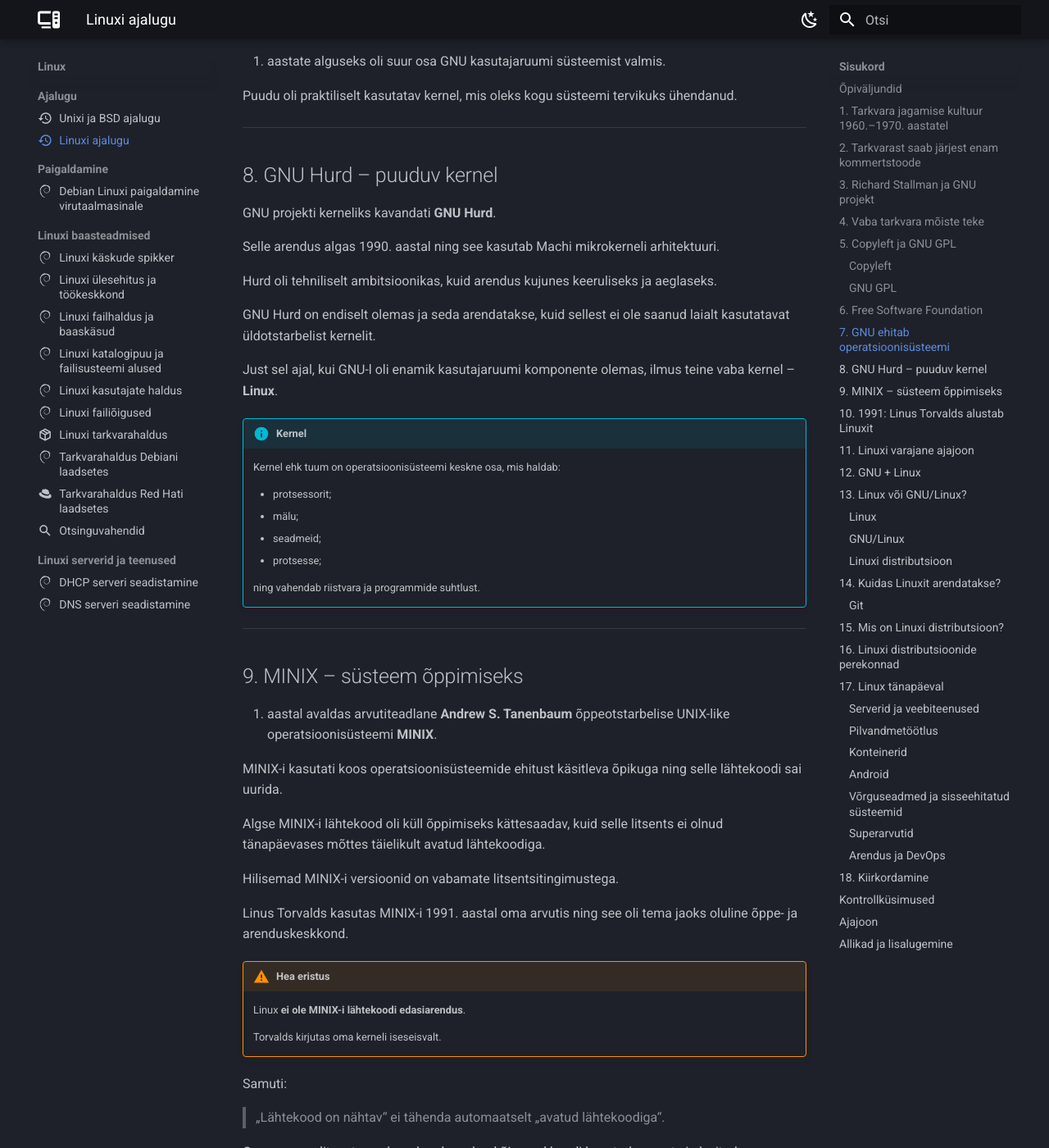
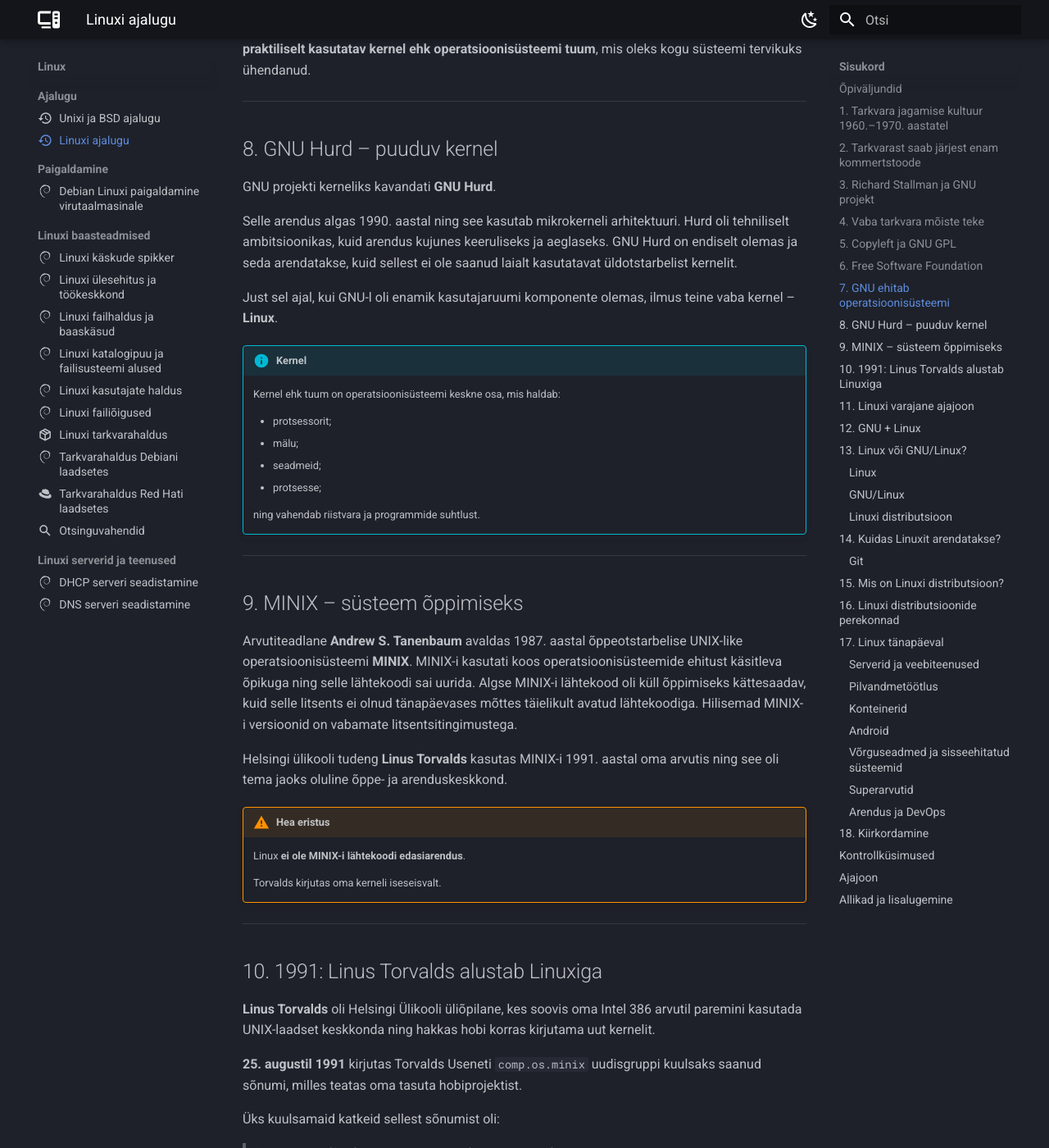
Before and after one commit to priitpaap/priitpaap.github.io, an MkDocs documentation site: the page built from docs/linux/linuxi-ajalugu.md, in a window 1280 px wide and 1400 px high, scrolled down 6706 px. Shown: the whole window at 82% size. Built offline with MkDocs 1.6.1 and Material for MkDocs 9.7.7, drawn with Linux system fonts in a browser that asks for light colours; some of the changed text lies outside the part shown.

Commit message:
Uuendatud linuxi-ajalugu.md

```diff
--- a/docs/linux/linuxi-ajalugu.md
+++ b/docs/linux/linuxi-ajalugu.md
@@ -158,11 +158,11 @@
 
 Selle probleemi lahendamiseks kasutas GNU projekt **copyleft'i** põhimõtet.
 
-### Copyleft
+**Copyleft**
 
 Copyleft kasutab autoriõigust selleks, et säilitada tarkvara kasutajate vabadused ka programmi edasi levitamisel.
 
-### GNU GPL
+**GNU GPL**
 
 **GNU General Public License (GPL)** on üks tuntumaid copyleft-litsentse.
 
@@ -227,9 +227,7 @@
 | **Bash** | laialt kasutatav shell |
 | **GNU Coreutils** | põhikäsud, näiteks `ls`, `cp`, `mv`, `rm`, `cat` |
 
-1990. aastate alguseks oli suur osa GNU kasutajaruumi süsteemist valmis.
-
-Puudu oli praktiliselt kasutatav kernel, mis oleks kogu süsteemi tervikuks ühendanud.
+1990-ndate aastate alguseks oli suur osa GNU kasutajaruumi süsteemist valmis. **Puudu oli praktiliselt kasutatav kernel ehk operatsioonisüsteemi tuum**, mis oleks kogu süsteemi tervikuks ühendanud.
 
 ---
 
@@ -237,11 +235,7 @@
 
 GNU projekti kerneliks kavandati **GNU Hurd**.
 
-Selle arendus algas 1990. aastal ning see kasutab Machi mikrokerneli arhitektuuri.
-
-Hurd oli tehniliselt ambitsioonikas, kuid arendus kujunes keeruliseks ja aeglaseks.
-
-GNU Hurd on endiselt olemas ja seda arendatakse, kuid sellest ei ole saanud laialt kasutatavat üldotstarbelist kernelit.
+Selle arendus algas 1990. aastal ning see kasutab mikrokerneli arhitektuuri. Hurd oli tehniliselt ambitsioonikas, kuid arendus kujunes keeruliseks ja aeglaseks. GNU Hurd on endiselt olemas ja seda arendatakse, kuid sellest ei ole saanud laialt kasutatavat üldotstarbelist kernelit.
 
 Just sel ajal, kui GNU-l oli enamik kasutajaruumi komponente olemas, ilmus teine vaba kernel – **Linux**.
 
@@ -259,36 +253,22 @@
 
 ## 9. MINIX – süsteem õppimiseks
 
-1987. aastal avaldas arvutiteadlane **Andrew S. Tanenbaum** õppeotstarbelise UNIX-like operatsioonisüsteemi **MINIX**.
+Arvutiteadlane **Andrew S. Tanenbaum** avaldas 1987. aastal õppeotstarbelise UNIX-like operatsioonisüsteemi **MINIX**. MINIX-i kasutati koos operatsioonisüsteemide ehitust käsitleva õpikuga ning selle lähtekoodi sai uurida. Algse MINIX-i lähtekood oli küll õppimiseks kättesaadav, kuid selle litsents ei olnud tänapäevases mõttes täielikult avatud lähtekoodiga. Hilisemad MINIX-i versioonid on vabamate litsentsitingimustega.
 
-MINIX-i kasutati koos operatsioonisüsteemide ehitust käsitleva õpikuga ning selle lähtekoodi sai uurida.
-
-Algse MINIX-i lähtekood oli küll õppimiseks kättesaadav, kuid selle litsents ei olnud tänapäevases mõttes täielikult avatud lähtekoodiga.
-
-Hilisemad MINIX-i versioonid on vabamate litsentsitingimustega.
-
-Linus Torvalds kasutas MINIX-i 1991. aastal oma arvutis ning see oli tema jaoks oluline õppe- ja arenduskeskkond.
+Helsingi ülikooli tudeng **Linus Torvalds** kasutas MINIX-i 1991. aastal oma arvutis ning see oli tema jaoks oluline õppe- ja arenduskeskkond.
 
 !!! warning "Hea eristus"
     Linux **ei ole MINIX-i lähtekoodi edasiarendus**.
 
     Torvalds kirjutas oma kerneli iseseisvalt.
 
-Samuti:
-
-> „Lähtekood on nähtav“ ei tähenda automaatselt „avatud lähtekoodiga“.
-
-Open-source litsents peab andma ka selged õigused koodi kasutada, muuta ja levitada.
-
 ---
 
-## 10. 1991: Linus Torvalds alustab Linuxit
+## 10. 1991: Linus Torvalds alustab Linuxiga
 
-1991. aastal oli **Linus Torvalds** Helsingi Ülikooli üliõpilane.
+**Linus Torvalds** oli Helsingi Ülikooli üliõpilane, kes soovis oma Intel 386 arvutil paremini kasutada UNIX-laadset keskkonda ning hakkas hobi korras kirjutama uut kernelit.
 
-Ta soovis oma Intel 386 arvutil paremini kasutada UNIX-laadset keskkonda ning hakkas hobi korras kirjutama uut kernelit.
-
-25. augustil 1991 kirjutas Torvalds Useneti `comp.os.minix` uudisgruppi kuulsaks saanud sõnumi, milles teatas oma tasuta hobiprojektist.
+**25. augustil 1991** kirjutas Torvalds Useneti `comp.os.minix` uudisgruppi kuulsaks saanud sõnumi, milles teatas oma tasuta hobiprojektist.
 
 Üks kuulsamaid katkeid sellest sõnumist oli:
 
@@ -298,18 +278,15 @@
 
 Esimesed versioonid olid väga piiratud, kuid projekt äratas kiiresti teiste arendajate huvi.
 
-Internet võimaldas:
+Internet võimaldas kiiresti jagada:
 
 - lähtekoodi;
 - parandusi;
 - ideid
 
-kiiresti jagada.
-
 ![linus torvalds](assets/linuxi-ajalugu/linus-torvalds.jpeg){ width="50%" }
 
 *Linus Torvalds. Pilt: By Unknown author - Linuxmag.com, December 2002, CC BY-SA 3.0, https://commons.wikimedia.org/w/index.php?curid=17991*
-
 
 ---
 
```
Also changed, not shown: other parts of docs/linux/linuxi-ajalugu.md (+9 -4 lines).
